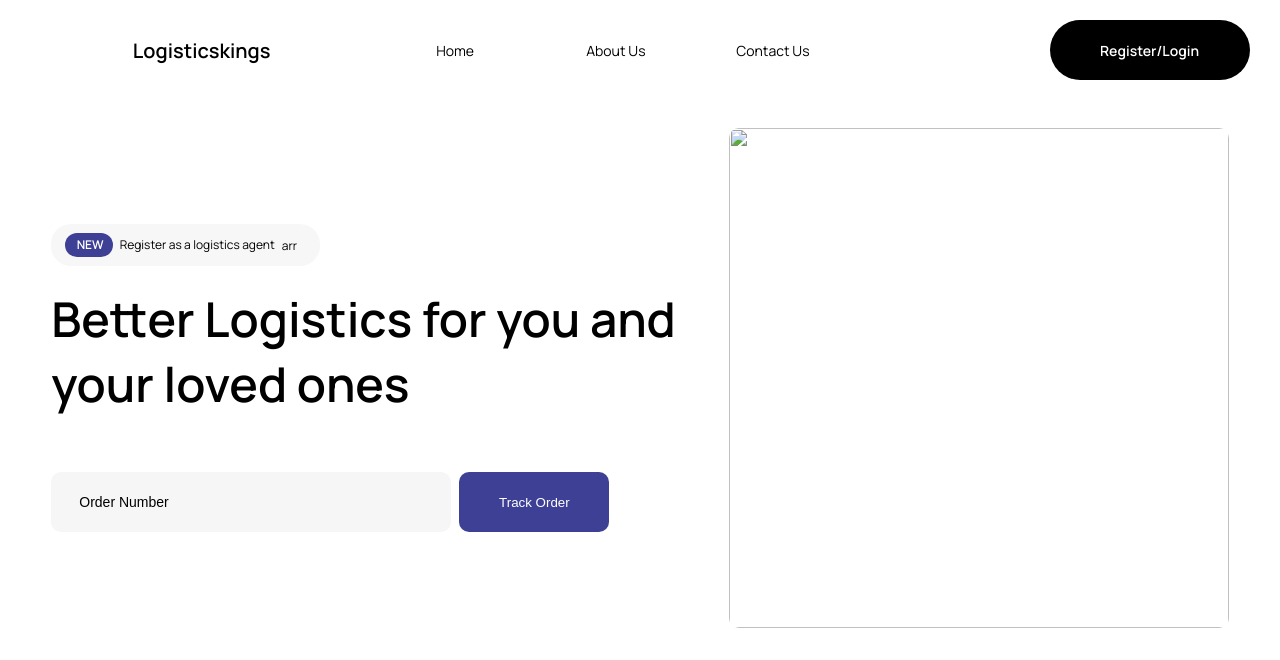
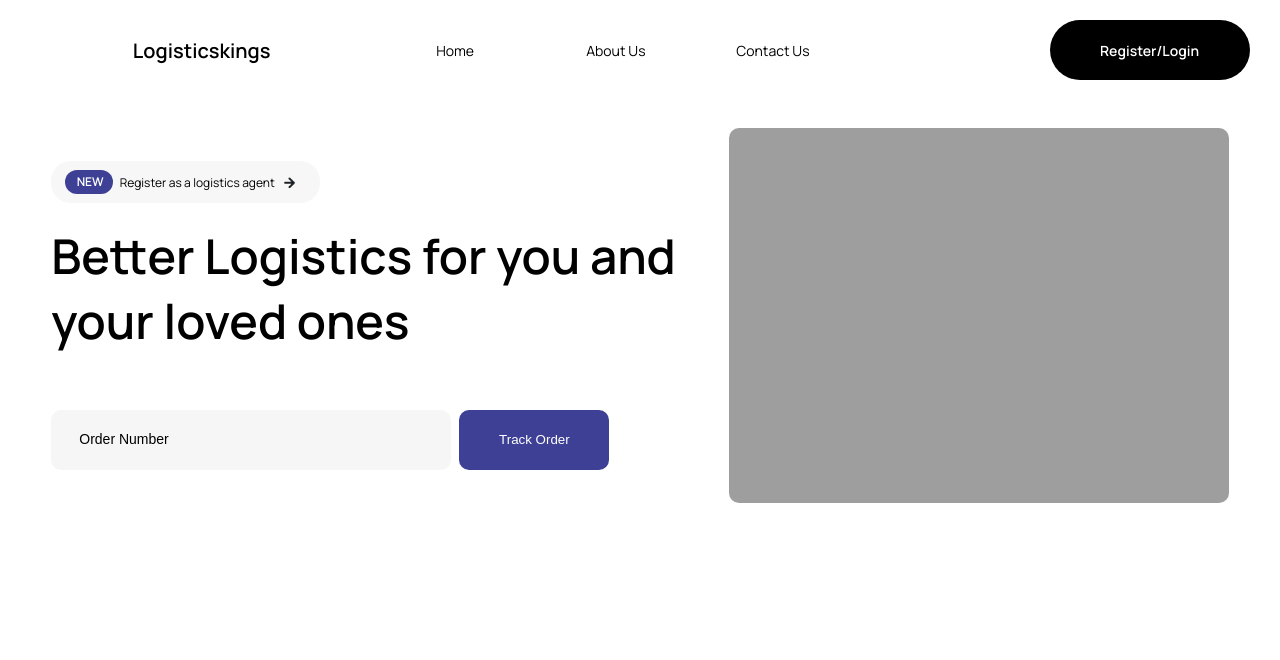
Before and after one commit to akintola4/LOGISTICS-KINGS-PROJECT, a plain HTML site: page frontend/landing-page/index.html in a window 1280 px wide. Drawn offline with Linux system fonts and the light colour scheme; the site is published under a folder, as on GitHub Pages, so addresses that start at the root find nothing.

Commit message:
updated the src for the image

```diff
--- a/frontend/landing-page/index.html
+++ b/frontend/landing-page/index.html
@@ -33,7 +33,7 @@
             <div class="hero-button-1">
                 <h4 class="hero-button-1-1">NEW</h4>
                 <p>Register as a logistics agent</p>
-                <img class="arrow" src="/src/arrow-left.png" alt="arrow left">
+                <img class="arrow" src="../src/arrow-left.png" alt="arrow left">
             </div>
             <h1>Better Logistics for you and your loved ones</h1>
 
@@ -43,7 +43,7 @@
             </div>
         </section>
         <section class="video">
-            <img class="hero-image" src="/src/Image.png" alt="">
+            <img class="hero-image" src="../src/Image.png" alt="">
         </section>
     </main>
 </body>
```
Also changed, not shown: frontend/src/arrow-left.png (renamed from src/arrow-left.png), 2 other files.
